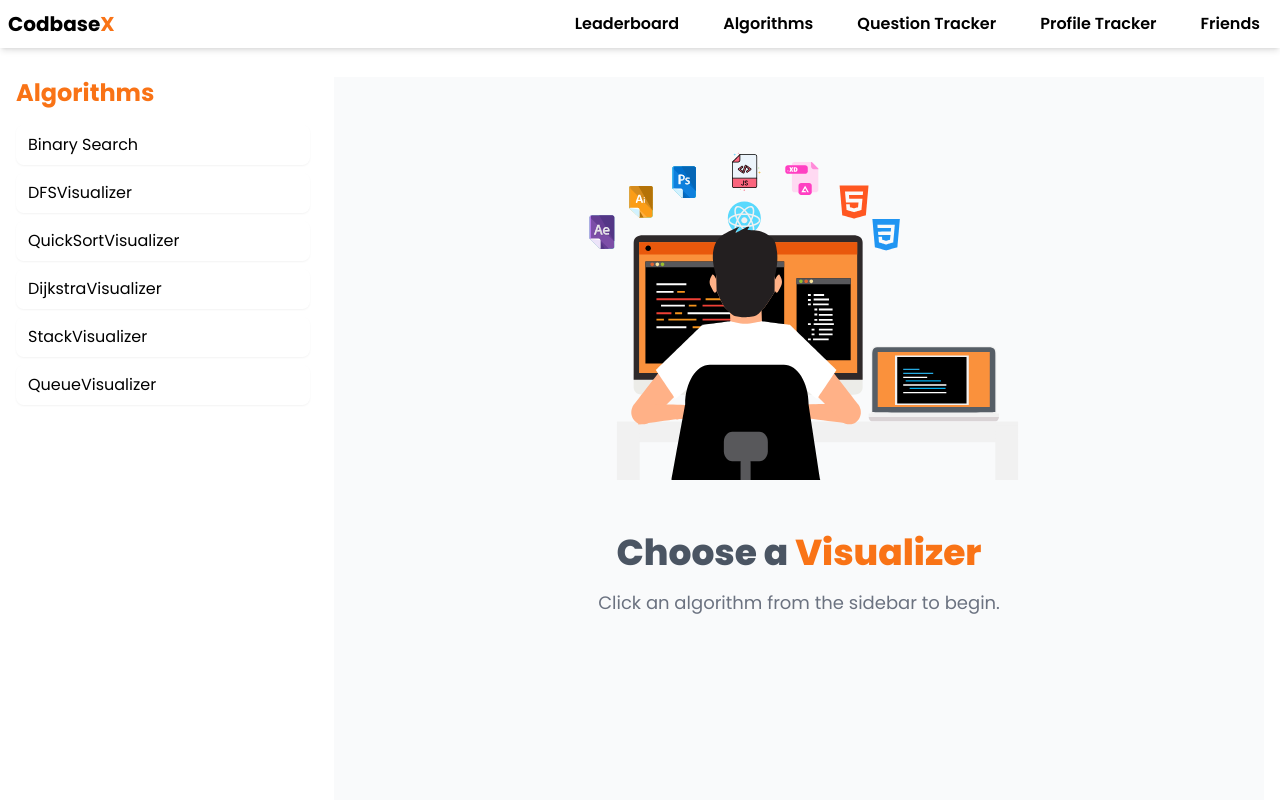
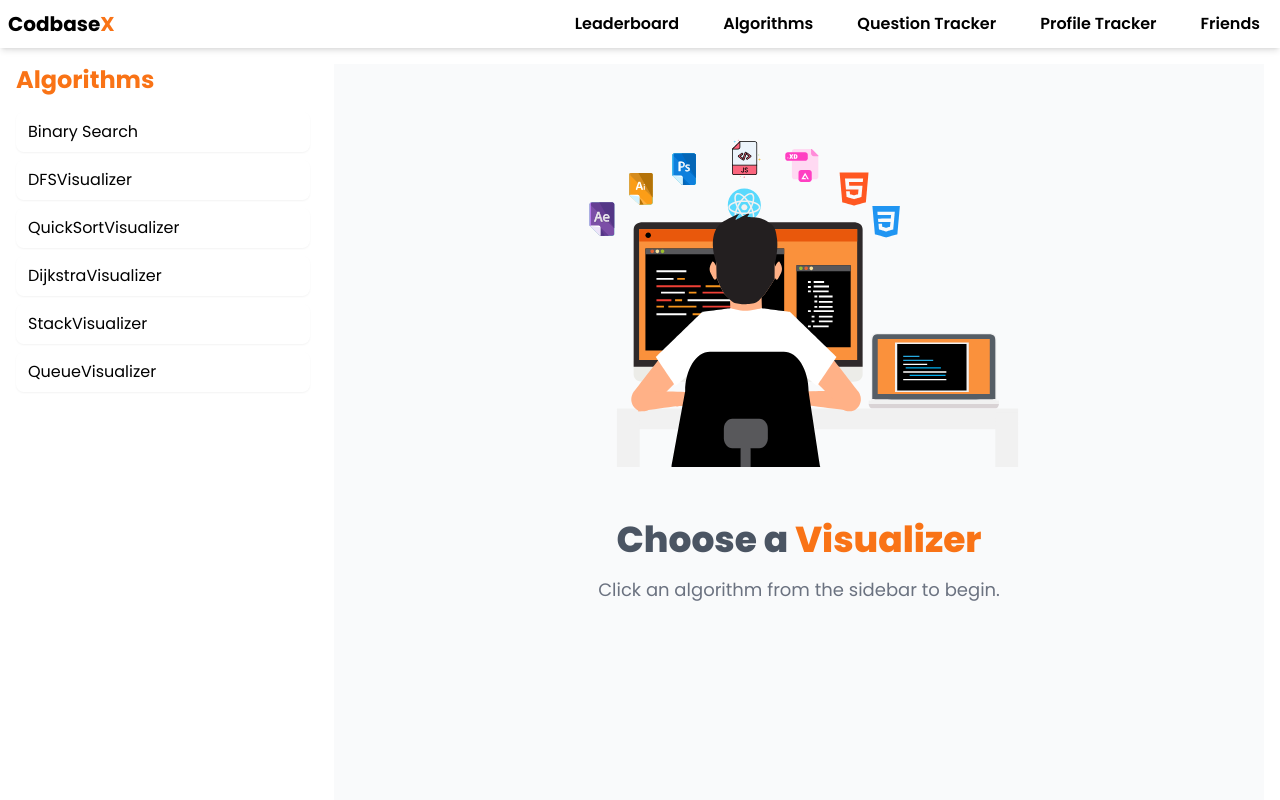
Before and after one commit to aryanchauhan1234/codbaseX, a React (Vite) app in the folder frontend/: page /dsa-visualizer in a window 1280 px wide. Shown: the top 800 px of the page. Built offline with nearby package versions, Linux system fonts and the light colour scheme; no server answers.

Commit message:
Update dsa-visualizer.jsx

```diff
--- a/frontend/src/pages/dsa-visualizer.jsx
+++ b/frontend/src/pages/dsa-visualizer.jsx
@@ -25,7 +25,7 @@ const DsaVisualizer = () => {
   }, []);
 
   return (
-    <div className="grid grid-cols-1 md:grid-cols-4 max-w-7xl mx-auto px-4 py-12 gap-6 pt-[6%] dark:bg-gray-900 dark:text-white transition-colors duration-500">
+    <div className="grid grid-cols-1 md:grid-cols-4 max-w-7xl mx-auto px-4 py-16 gap-6 dark:bg-gray-900 dark:text-white transition-colors duration-500">
       {/* Sidebar */}
       <div className="col-span-1">
         <h2 className="text-2xl font-bold mb-4 text-orange-500">Algorithms</h2>
```
